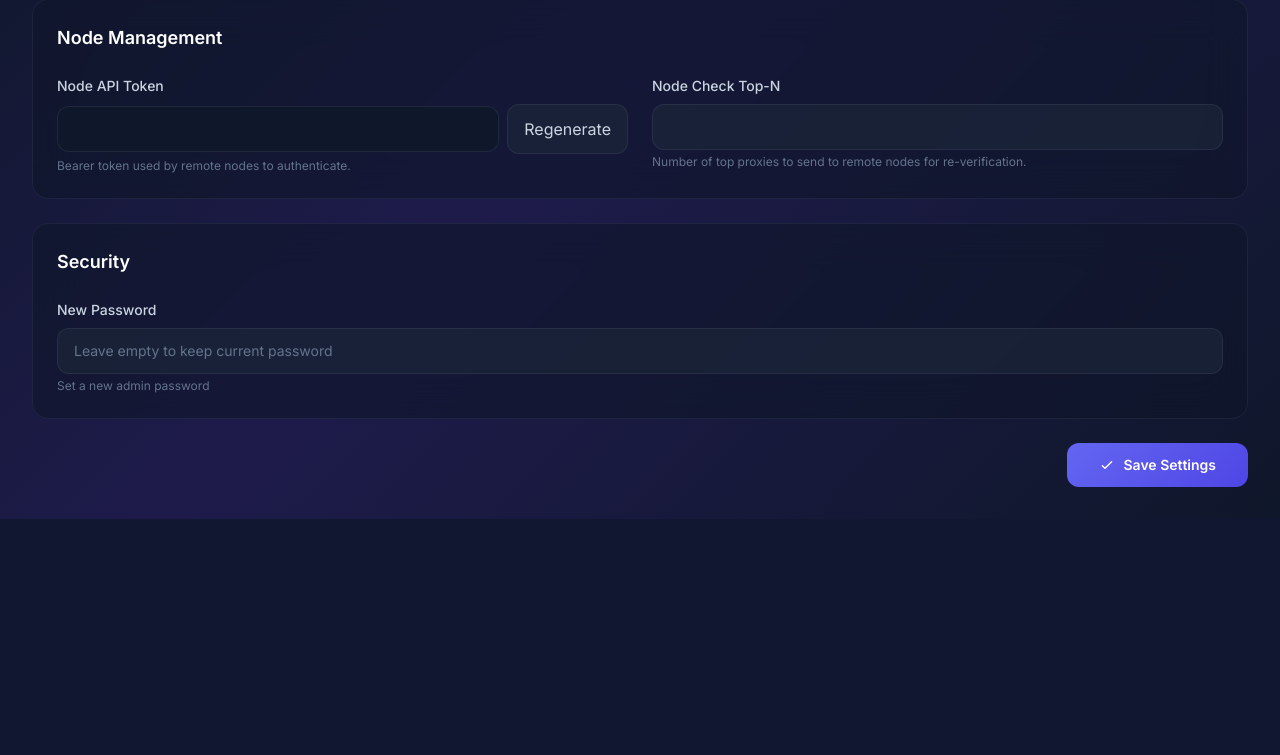
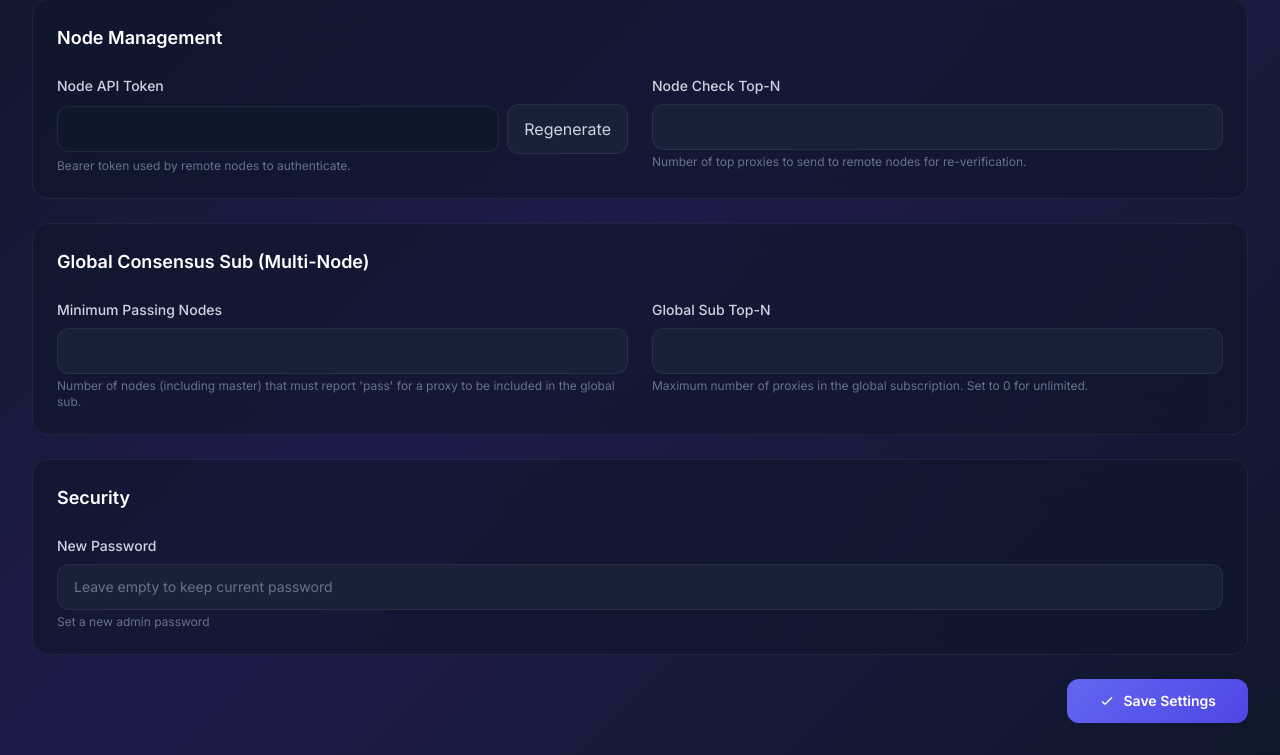
Before and after one commit to GoGoButters/VLESS-Checker, a FastAPI app: template templates/settings.html in a window 1280 px wide. Shown: the part 1025-1780 px from the top of the page. Before the commit the page ends 1544 px from the top, so only its background shows below. Run offline with FastAPI, Linux system fonts and the light colour scheme; the template is opened without the code that fills it, so the values that code supplies are empty; some libraries are stand-ins or nearby versions.

Commit message:
feat(core): implement Global Consensus Subscription algorithm and UI

```diff
--- a/database.py
+++ b/database.py
@@ -71,6 +71,10 @@ class Settings(SQLModel, table=True):
     node_api_token: str = Field(default="")
     node_check_top_n: int = Field(default=50)
 
+    # Added: Global Consensus settings
+    global_sub_min_nodes: int = Field(default=1)
+    global_sub_top_n: int = Field(default=50)
+
 
 class Node(SQLModel, table=True):
     """Remote checker node registration."""
@@ -127,6 +131,8 @@ def _migrate_db():
             ("speed_test_top_n", "INTEGER DEFAULT 0"),
             ("node_api_token", "TEXT DEFAULT ''"),
             ("node_check_top_n", "INTEGER DEFAULT 50"),
+            ("global_sub_min_nodes", "INTEGER DEFAULT 1"),
+            ("global_sub_top_n", "INTEGER DEFAULT 50"),
         ]
         for col_name, col_def in settings_migrations:
             if col_name not in existing:
--- a/main.py
+++ b/main.py
@@ -353,6 +353,8 @@ async def settings_save(
     http_timeout_s: int = Form(10),
     speed_test_top_n: int = Form(0),
     node_check_top_n: int = Form(50),
+    global_sub_min_nodes: int = Form(1),
+    global_sub_top_n: int = Form(50),
     new_password: str = Form(""),
 ):
     user = get_current_user(request)
@@ -369,6 +371,8 @@ async def settings_save(
             settings.http_timeout_s = max(1, http_timeout_s)
             settings.speed_test_top_n = max(0, speed_test_top_n)
             settings.node_check_top_n = max(1, node_check_top_n)
+            settings.global_sub_min_nodes = max(1, global_sub_min_nodes)
+            settings.global_sub_top_n = max(0, global_sub_top_n)
             if new_password.strip():
                 settings.admin_pass_hash = hash_password(new_password.strip())
             session.add(settings)
@@ -713,6 +717,54 @@ async def webhook_output(secret_path: str):
                 lines.append(renamed)
             return PlainTextResponse("\n".join(lines), media_type="text/plain; charset=utf-8")
 
+        # Global Consensus Webhook: {webhook_secret_path}/global
+        global_prefix = f"{settings.webhook_secret_path}/global"
+        if secret_path == global_prefix:
+            from collections import defaultdict
+
+            # Dictionary to accumulate stats: link -> {"passes": 0, "speed_scores": []}
+            stats = defaultdict(lambda: {"passes": 0, "speed_scores": []})
+
+            # Master results
+            master_results = session.exec(select(ProxyResult)).all()
+            for p in master_results:
+                link = p.raw_url
+                stats[link]["passes"] += 1
+                stats[link]["speed_scores"].append(p.speed_score)
+
+            # Node results (only consider as passed if tests_passed > 0)
+            node_results = session.exec(select(NodeProxyResult)).all()
+            for np in node_results:
+                if np.tests_passed > 0:  # Valid local pass for that node
+                    link = np.raw_url
+                    stats[link]["passes"] += 1
+                    stats[link]["speed_scores"].append(np.speed_score)
+
+            # Compute consensus
+            consensus_list = []
+            for link, data in stats.items():
+                if data["passes"] >= settings.global_sub_min_nodes:
+                    avg_speed = sum(data["speed_scores"]) / len(data["speed_scores"])
+                    consensus_list.append({
+                        "link": link,
+                        "passes": data["passes"],
+                        "avg_speed": avg_speed
+                    })
+
+            # Sort by passes (desc), then speed (desc)
+            consensus_list.sort(key=lambda x: (x["passes"], x["avg_speed"]), reverse=True)
+
+            # Limit
+            top_n = settings.global_sub_top_n
+            if top_n > 0:
+                consensus_list = consensus_list[:top_n]
+
+            lines = []
+            for i, p in enumerate(consensus_list, start=1):
+                renamed = replace_proxy_remark(p["link"], f"GLOBAL-{i}-P{p['passes']}")
+                lines.append(renamed)
+            return PlainTextResponse("\n".join(lines), media_type="text/plain; charset=utf-8")
+
         # Main webhook
         if secret_path != settings.webhook_secret_path:
             raise HTTPException(status_code=404)
--- a/templates/settings.html
+++ b/templates/settings.html
@@ -109,6 +109,26 @@
         </div>
     </div>
 
+    <div class="glass rounded-2xl p-6 mb-6">
+        <h2 class="text-lg font-semibold text-white mb-6">Global Consensus Sub (Multi-Node)</h2>
+        <div class="grid grid-cols-1 md:grid-cols-2 gap-6">
+            <div>
+                <label for="global_sub_min_nodes" class="block text-sm font-medium text-slate-300 mb-2">Minimum Passing Nodes</label>
+                <input type="number" name="global_sub_min_nodes" id="global_sub_min_nodes" min="1" max="100"
+                    value="{{ settings.global_sub_min_nodes }}"
+                    class="w-full px-4 py-3 rounded-xl bg-slate-800/60 border border-slate-600/30 text-white outline-none text-sm">
+                <p class="text-xs text-slate-500 mt-1">Number of nodes (including master) that must report 'pass' for a proxy to be included in the global sub.</p>
+            </div>
+            <div>
+                <label for="global_sub_top_n" class="block text-sm font-medium text-slate-300 mb-2">Global Sub Top-N</label>
+                <input type="number" name="global_sub_top_n" id="global_sub_top_n" min="0" max="5000"
+                    value="{{ settings.global_sub_top_n }}"
+                    class="w-full px-4 py-3 rounded-xl bg-slate-800/60 border border-slate-600/30 text-white outline-none text-sm">
+                <p class="text-xs text-slate-500 mt-1">Maximum number of proxies in the global subscription. Set to 0 for unlimited.</p>
+            </div>
+        </div>
+    </div>
+
     <div class="glass rounded-2xl p-6">
         <h2 class="text-lg font-semibold text-white mb-6">Security</h2>
         <div>
```
Also changed, not shown: templates/dashboard.html (+29 -0 lines).
